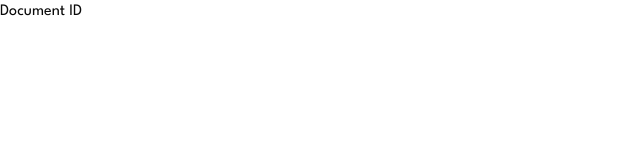
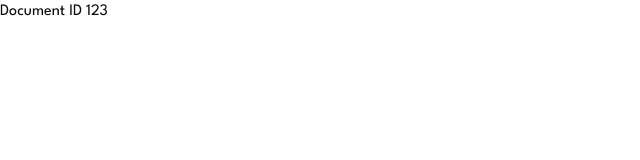
Before and after one commit to Nimira43/nt-Dox, a Next.js app: page /documents/123 in a window 1280 px wide. Shown: the top 160 px of the page, without its empty margins (0-640 px from the left). Built offline with nearby package versions, Linux system fonts and the light colour scheme; a web font is replaced by a local one.

Commit message:
Setup routing for  documentId page

```diff
--- a/src/app/documents/[documentId]/page.tsx
+++ b/src/app/documents/[documentId]/page.tsx
@@ -1,7 +1,14 @@
-const DocumentId = () => {
+interface DocumentIdPageProps {
+  params: Promise<{ documentId: string }>
+}
+
+const DocumentId = async ({ params }: DocumentIdPageProps) => {
+  const awaitedParams = await params
+  const documentId = awaitedParams.documentId
+
   return (
     <div>
-      Document ID
+      Document ID {documentId}
     </div>
    )
 }
```
